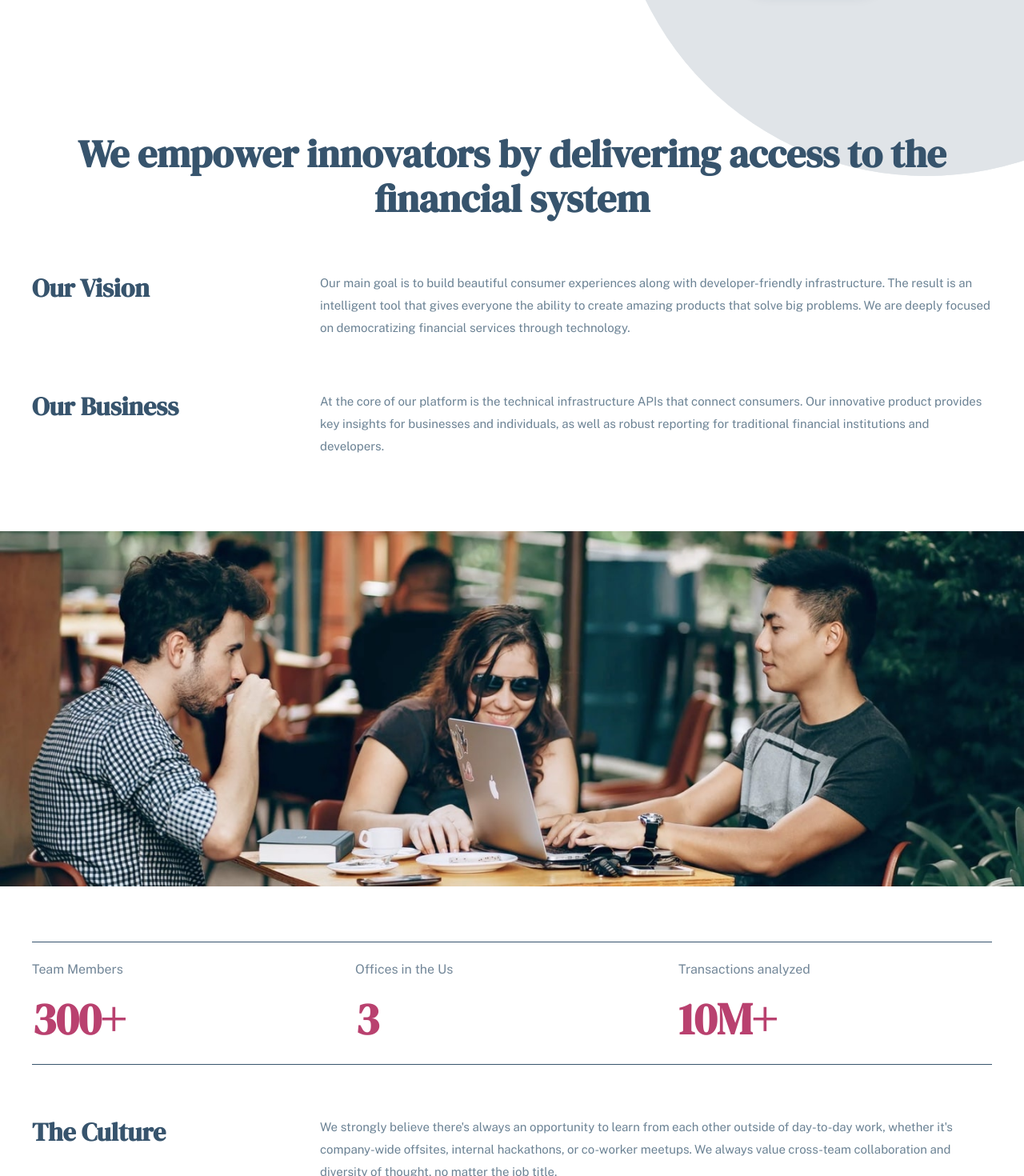
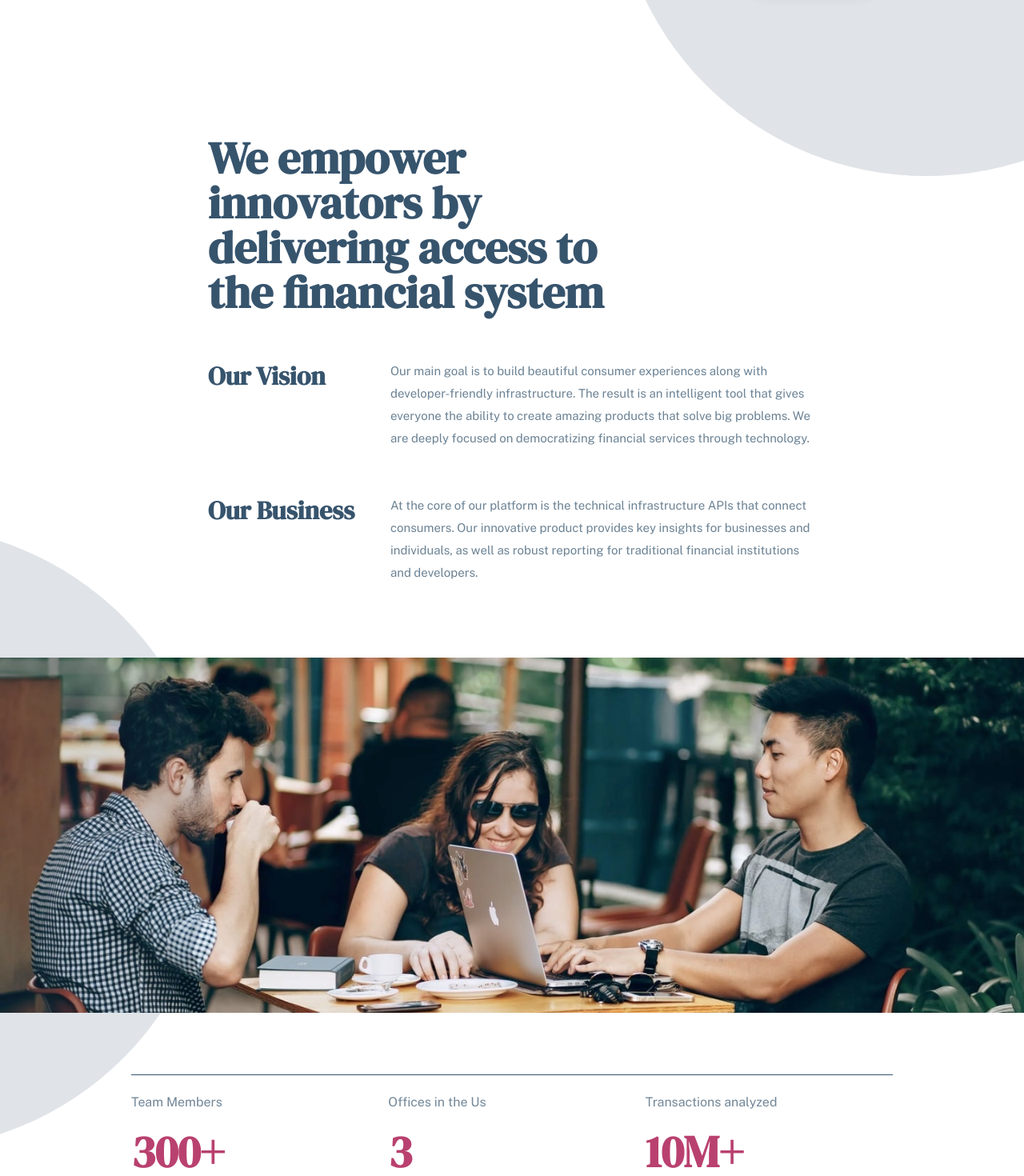
Before and after one commit to thorrellt/PayAPI, a React (Vite) app: page /PayAPI/about in a window 1280 px wide. Shown: the top 1470 px of the page at 80% size. Built offline with nearby package versions, Linux system fonts and the light colour scheme.

Commit message:
add tablet Desltop page layout

```diff
--- a/src/pages/About.jsx
+++ b/src/pages/About.jsx
@@ -1,6 +1,7 @@
 import '../styles/About.css'
 import mobileTeam from '../assets/about/mobile/image-team-members.jpg'
 import desktopTeam from '../assets/about/desktop/image-team-members.jpg'
+import Circle from '../components/shared/Circle'
 
 
 export default function About(props) {
@@ -19,7 +20,11 @@ export default function About(props) {
             </section>
 
             <img className='mobile-team-img' src={mobileTeam} alt="team picture" />
-            <img className='desktop-team-img' src={desktopTeam} alt="team picture" />
+            <div className="img-container">
+                <img className='desktop-team-img' src={desktopTeam} alt="team picture" />
+                <Circle />
+            </div>
+
 
             <div className="statistics flex-container">
                 <div className="stat flex-container">
--- a/src/styles/About.css
+++ b/src/styles/About.css
@@ -65,6 +65,10 @@
     color: var(--sec-blue-500);
 }
 
+.About .circle-container {
+    display: none;
+}
+
 /********
   TABLET
  ********/
@@ -109,6 +113,8 @@
 
     .About .desktop-team-img {
         display: inline;
+    }
+    .About .img-container {
         margin-block-start: 5.75rem;
     }
 
@@ -127,6 +133,44 @@
 }
 
 /********
-   DESKTOP
-  ********/
-@media (min-width: 992px) {}
+ DESKTOP
+ ********/
+@media (min-width: 992px) {
+
+    .About {
+        padding-block-start: 10.625rem;
+        margin-block-end: 6.25rem;
+    }
+
+    .About h2 {
+        font-size: 3.5rem;
+        text-align: left;
+        margin-inline-start: 16.25rem;
+        margin-inline-end: 28rem;
+    }
+
+    .About section {
+        margin-block-start: 3.5rem;
+        margin-inline: 16.25rem;
+    }
+
+    .About .statistics {
+        margin-block-start: 4.5rem;
+        margin-block-end: 1rem;
+        margin-inline: 10.25rem;
+        gap: .75rem;
+    }
+
+    .About .img-container {
+        position: relative;
+        /* overflow: hidden; */
+    }
+
+    .About .circle-container {
+        position: absolute;
+        display: inline;
+        left: -40vw;
+        top: 50%;
+        transform: translate(0, -50%);
+    }
+}
```
